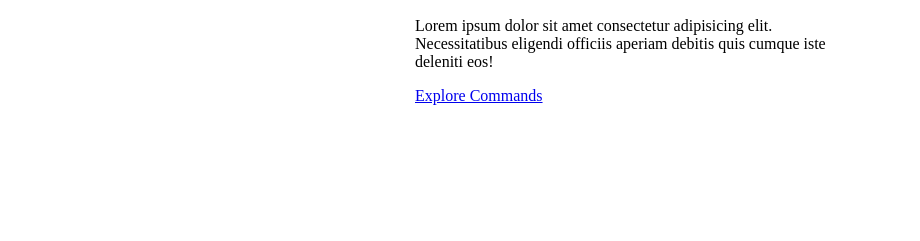
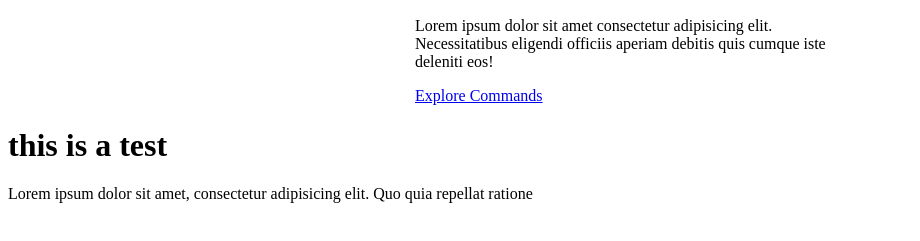
Before and after one commit to Adarshsingh-17/vcs, a plain HTML site: page index.html in a window 1280 px wide. Shown: the part 399-640 px from the top of the page, without its empty margins (0-920 px from the left). Drawn offline with Linux system fonts and the light colour scheme.

Commit message:
test done

```diff
--- a/index.html
+++ b/index.html
@@ -14,5 +14,17 @@
         <p>Lorem ipsum dolor sit amet consectetur adipisicing elit. Necessitatibus eligendi officiis aperiam debitis quis cumque iste deleniti eos!</p>
         <a href="commands.html">Explore Commands</a>
     </div>
+
+
+
+<div>
+    <h1>this is a test</h1>
+    <p>Lorem ipsum dolor sit amet, consectetur adipisicing elit. Quo quia repellat ratione</p>
+</div>
+
+
+
+
+
 </body>
 </html>
```
